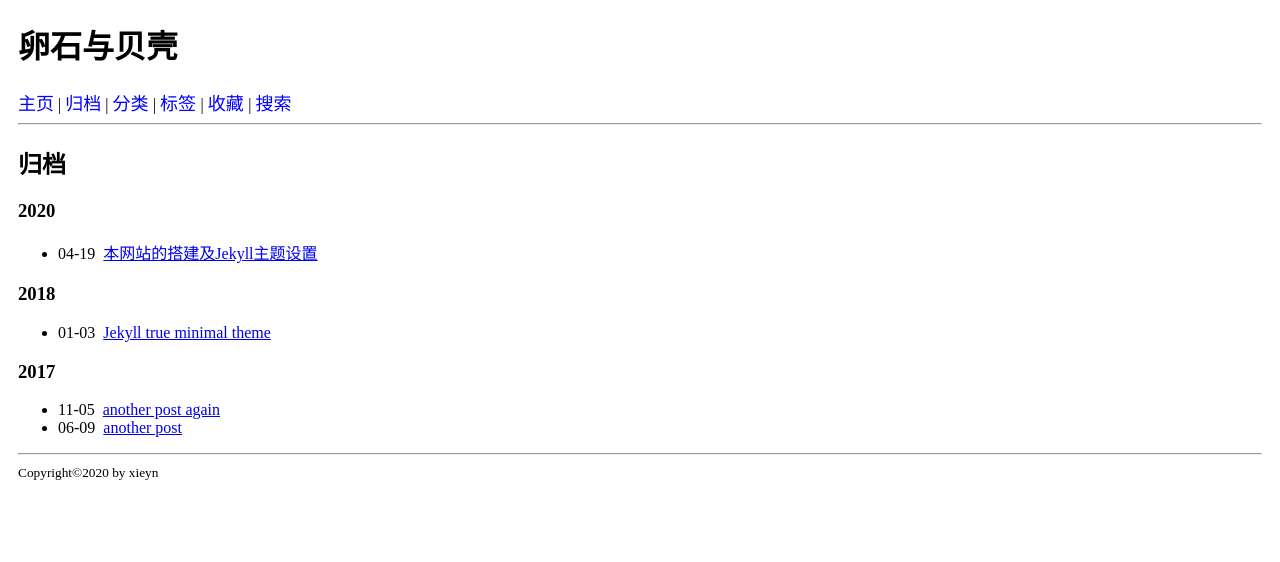
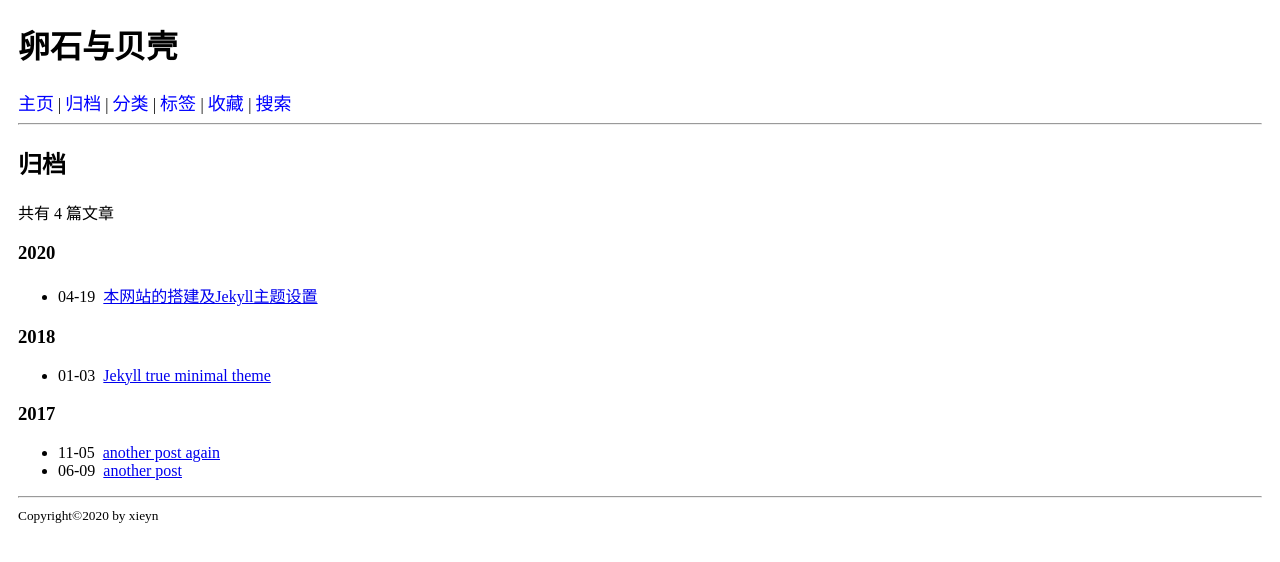
Before and after one commit to xienotes/xienotes.github.io, a Jekyll site: the page built from archive.html, in a window 1280 px wide. Shown: the top 562 px of the page. Built offline with Jekyll 4.4.1, drawn with Linux system fonts in a browser that asks for light colours.

Commit message:
add post number count in archives

```diff
--- a/archive.html
+++ b/archive.html
@@ -3,6 +3,7 @@ layout: default
 title: 归档
 ---
 <h2>归档</h2>
+共有 {{ site.posts | size }} 篇文章
 
 {% assign postsByYear = site.posts | group_by_exp:"post", "post.date | date: '%Y'" %}
 
```
